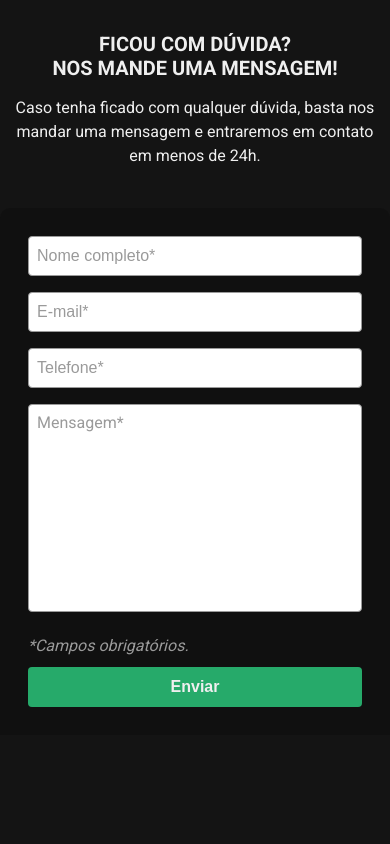
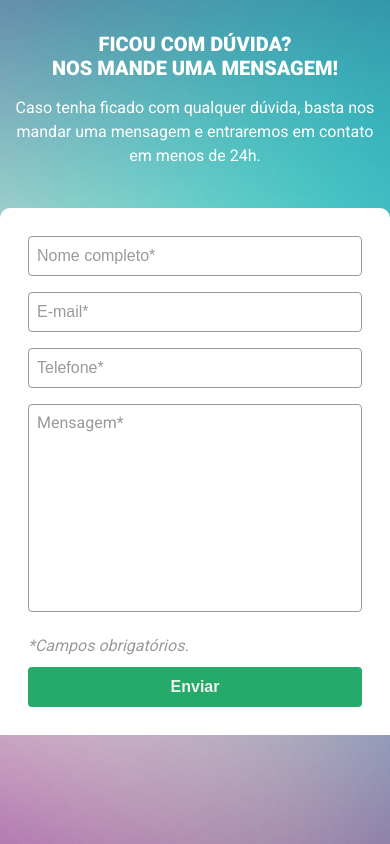
Before and after one commit to evelynlacerda/form-validation, a plain HTML site: page index.html in a window 390 px wide. Drawn offline with Linux system fonts and the light colour scheme.

Commit message:
:recycle: refactor: added a new background image, modified some text colors and update readme.md

```diff
--- a/src/css/root.css
+++ b/src/css/root.css
@@ -6,6 +6,6 @@
     --dark10: #101010;
 
     --error: #ff0000;
-    --correct: #00ff40;
+    --correct: #00c531;
     --button: #26aa6a;
 }
--- a/src/css/style.css
+++ b/src/css/style.css
@@ -1,6 +1,6 @@
 body {
-    background: #141414;
-    background-size: contain;
+    background: url('../img/bg.jpg') no-repeat center center fixed;
+    background-size: cover;
     width: 100%;
     height: 100vh;
     display: flex;
@@ -26,32 +26,32 @@ body {
 
 .info h1 {
     font-size: 2.4rem;
-    font-weight: 700;
+    font-weight: 800;
     text-transform: uppercase;
-    color: var(--light200);
+    color: var(--dark10);
 }
 
 .info p {
     font-size: 1.8rem;
     line-height: 2.4rem;
-    color: var(--light200);
+    color: var(--dark10);
 }
 
 .form-box {
     width: 40rem;
     display: flex;
     flex-direction: column;
-    background: var(--dark10);
+    background: #fff;
     padding: 3.2rem;
     border-radius: .8rem;
-    box-shadow: inset 0 2px 10px rgba(0, 0, 0, .35), inset 0 -2px 10px rgba(0, 0, 0, .35);
+    box-shadow: 0 20px 40px rgba(0, 0, 0, .1), 0 2px 6px rgba(0, 0, 0, .1);
 }
 
 .form-box:nth-of-type(2) {
     text-align: center;
-    color: var(--dark90);
+    color: var(--dark30);
     gap: .8rem;
-    box-shadow: inset 0 2px 6px rgba(0, 0, 0, .2), inset 0 -2px 6px rgba(0, 0, 0, .2);
+    box-shadow: 0 20px 40px rgba(0, 0, 0, .1), 0 2px 6px rgba(0, 0, 0, .1);
 }
 
 .form-box:nth-of-type(2) h2 {
@@ -171,6 +171,11 @@ body {
         gap: 4rem;
     }
 
+    .info h1,
+    .info p {
+        color: #fff;
+    }
+
     .info h1 {
         font-size: 2rem;
     }
```
Also changed, not shown: src/img/bg.jpg (added), src/img/preview.png, 1 other file.
